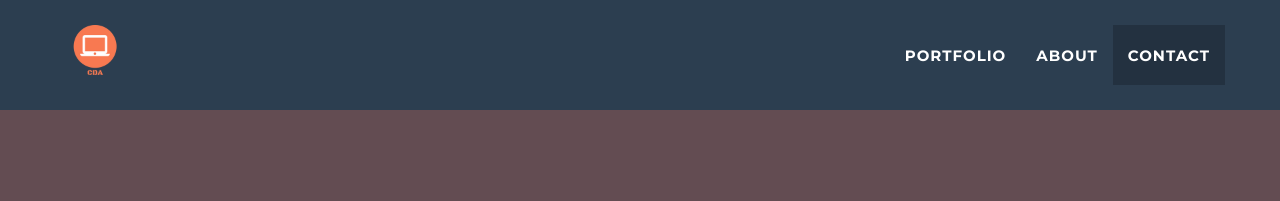
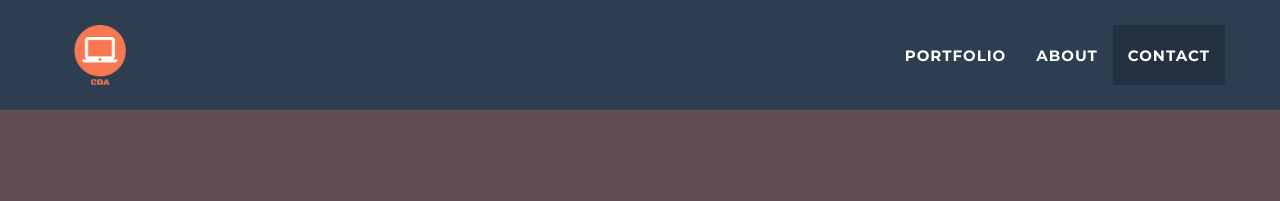
Before and after one commit to CDAwebhost/CDAwebhost, a Jekyll site: the page built from index.html, in a window 1280 px wide. Shown: the top 201 px of the page. Built offline with Jekyll 4.4.1, drawn with Linux system fonts in a browser that asks for light colours.

Commit message:
Update nav.html

```diff
--- a/_includes/nav.html
+++ b/_includes/nav.html
@@ -9,7 +9,7 @@
                     <span class="icon-bar"></span>
                     <span class="icon-bar"></span>
                 </button>
-               <a class="navbar-left" href="#page-top"><img width="50" height="50" src="img/portfolio/CDA (6).png" alt="CDA"></a>
+               <a class="navbar-left" href="#page-top"><img width="60" height="60" src="img/portfolio/CDA (6).png" alt="CDA"></a>
             </div>
 
             <!-- Collect the nav links, forms, and other content for toggling -->
```
